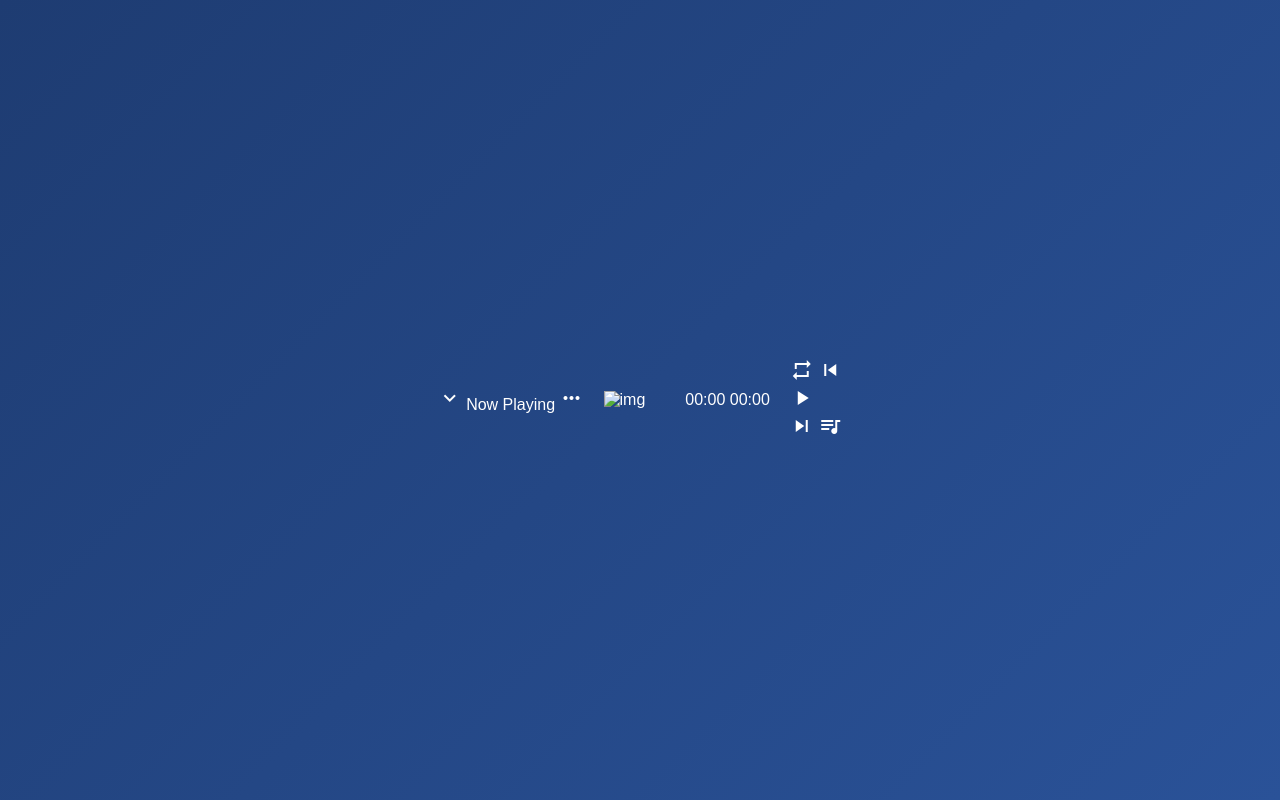
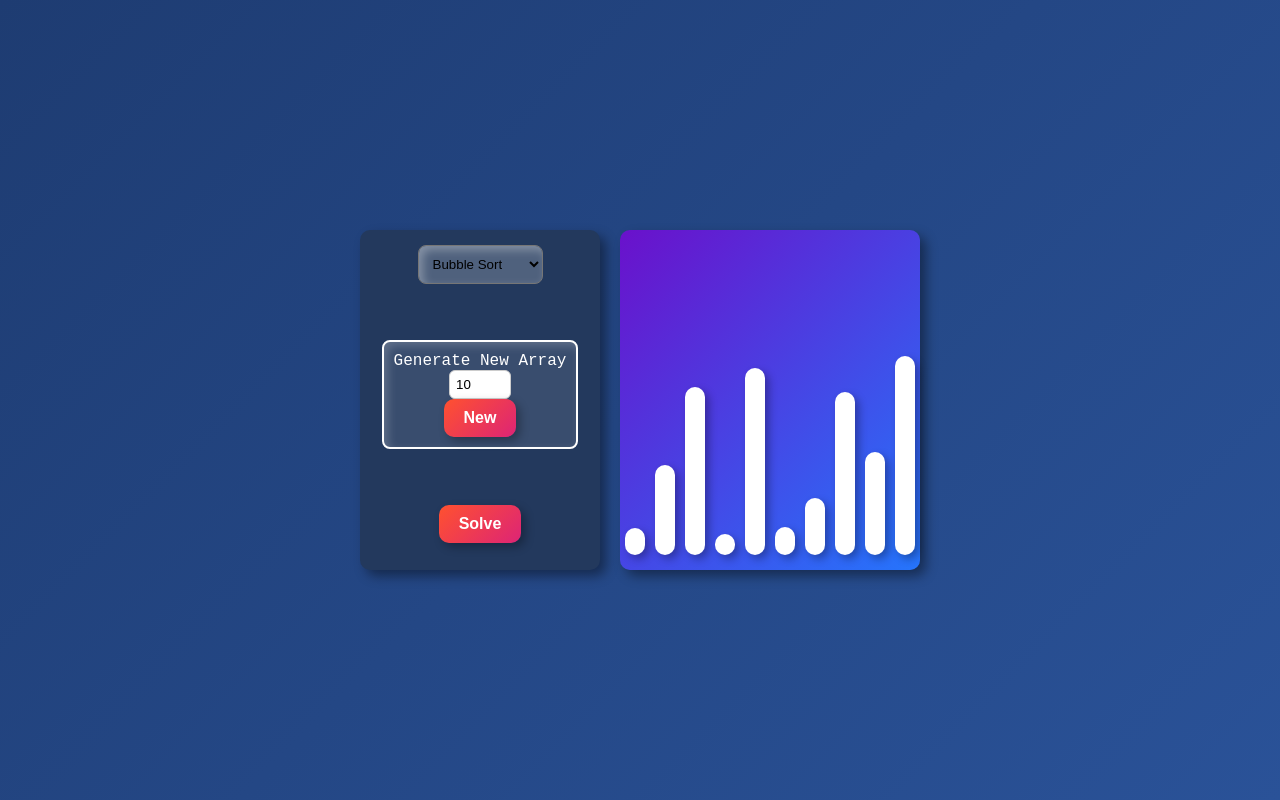
Before and after one commit to teotiajatin/Sorting-Visualizer, a plain HTML site: page sorting_visualizer_-main/sorting_visualizer_-main/index.html in a window 1280 px wide. Drawn offline with Linux system fonts and the light colour scheme.

Commit message:
Update index.html

```diff
--- a/sorting_visualizer_-main/sorting_visualizer_-main/index.html
+++ b/sorting_visualizer_-main/sorting_visualizer_-main/index.html
@@ -1,55 +1,36 @@
+
 <!DOCTYPE html>
 <html lang="en">
-  <head>
-    <meta charset="UTF-8" />
-    <meta http-equiv="X-UA-Compatible" content="IE=edge" />
-    <meta name="viewport" content="width=device-width, initial-scale=1.0" />
-    <title>Music Player</title>
-    <!-- Google Icons -->
-    <link href="https://fonts.googleapis.com/icon?family=Material+Icons" rel="stylesheet" />
-    <!-- CSS Stylesheet -->
-    <link rel="stylesheet" href="style.css" />
-  </head>
-  <body>
-    <div class="container">
-      <div class="top-bar">
-        <i class="material-icons">expand_more</i>
-        <span>Now Playing</span>
-        <i class="material-icons">more_horiz</i>
+
+<head>
+  <meta charset="UTF-8">
+  <meta name="viewport" content="width=device-width, initial-scale=1.0">
+  <title>Sorting Visualizer</title>
+  <link rel="stylesheet" media="screen" href="style.css">
+  <script src="index.js" type="module" defer></script>
+</head>
+
+<body>
+  <div class="container">
+    <div class="sidebar">
+      <select name="" id="selectAlgorithm" class="select-algorithm">
+        <option value="bubbleSort" selected>Bubble Sort</option>
+        <option value="selectionSort">Selection Sort</option>
+        <option value="quickSort">Quick Sort</option>
+        <option value="insertionSort">Insertion Sort</option>
+        <option value="mergeSort">Merge Sort</option>
+      </select>
+      <div class="generate-new">
+        <p>Generate New Array</p>
+        <input type="number" name="sizeArray" id="numbersBars" max="20" min="1" value="10">
+        <button id="generateBtn">New</button>
       </div>
-
-      <div class="img-area">
-        <img src="" alt="img" />
-      </div>
-
-      <div class="song-details">
-        <p class="name"></p>
-        <p class="artist"></p>
-      </div>
-
-      <div class="progress-area">
-        <div class="progress-bar">
-          <audio id="main-audio" src=""></audio>
-        </div>
-        <div class="song-timer">
-          <span class="current-time">00:00</span>
-          <span class="max-duration">00:00</span>
-        </div>
-      </div>
-
-      <div class="controls">
-        <i id="repeat-plist" class="material-icons" title="Playlist looped">repeat</i>
-        <i id="prev" class="material-icons">skip_previous</i>
-        <div class="play-pause">
-          <i class="material-icons play">play_arrow</i>
-        </div>
-        <i id="next" class="material-icons">skip_next</i>
-        <i class="material-icons">queue_music</i>
+      <div class="buttons">
+        <button id="solveBtn">Solve</button>
       </div>
     </div>
+    <div class="stage" id="stage"></div>
+  </div>
+</body>
 
-    <!-- Use Relative Paths -->
-    <script src="js/music-list.js"></script>
-    <script src="js/main.js"></script>
-  </body>
 </html>
```
